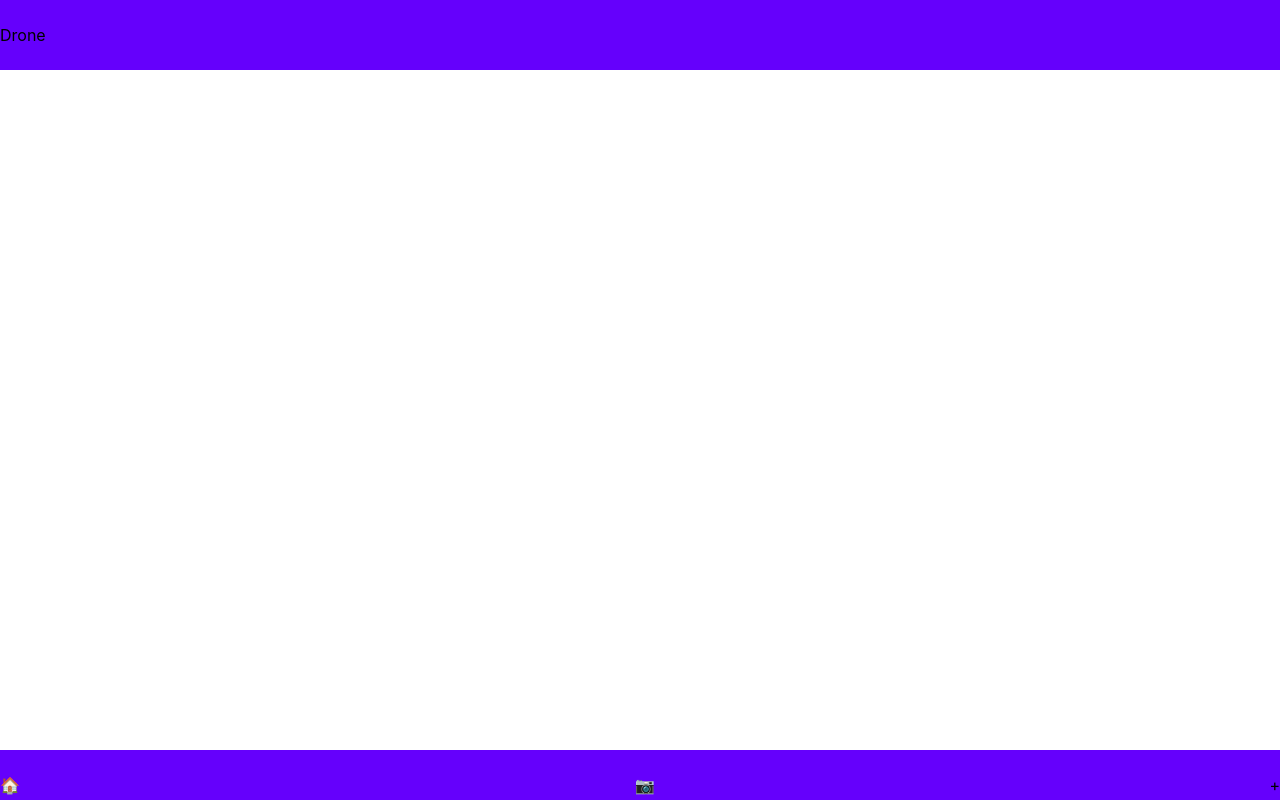
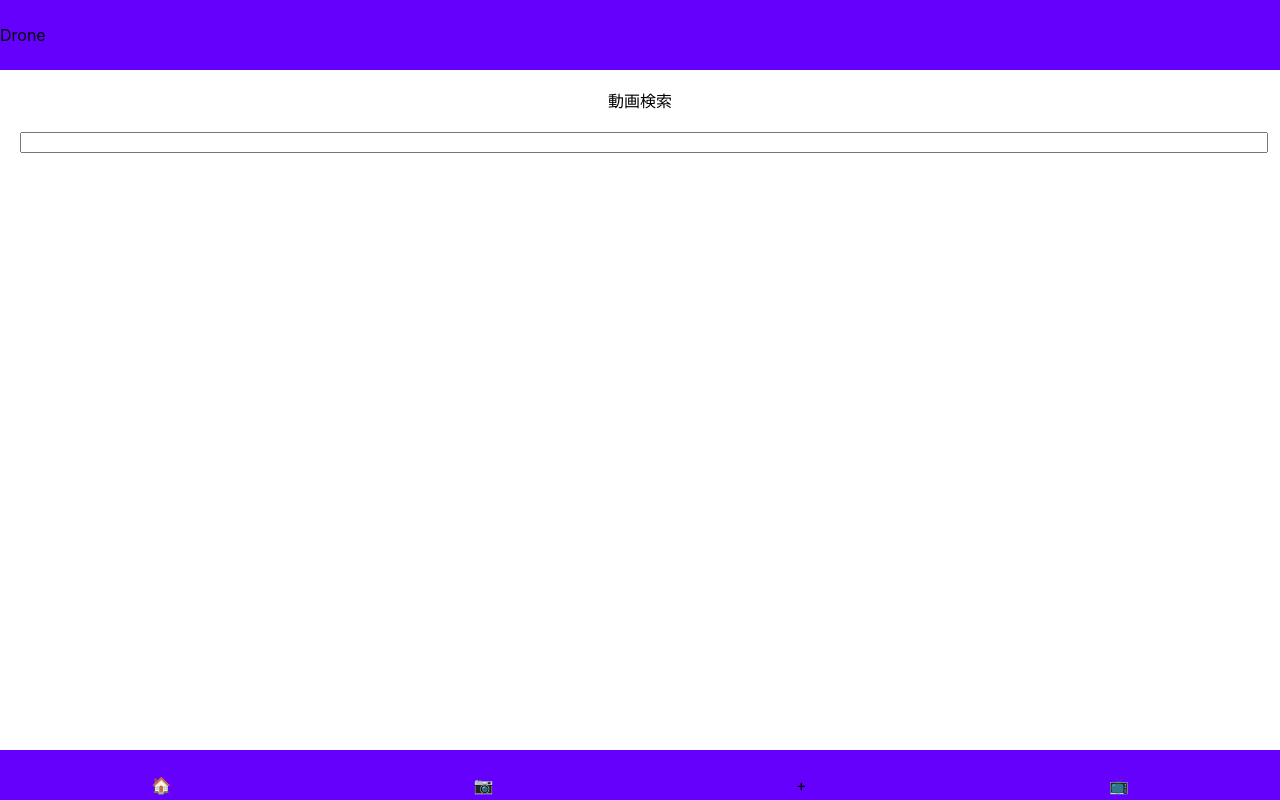
Before and after one commit to Rikuto-hub/React_Rails_Api, a React (Create React App) app in the folder front/: page /movies in a window 1280 px wide. Built offline with nearby package versions, Linux system fonts and the light colour scheme.

Commit message:
youtube apiにて動画情報の取得に成功

```diff
--- a/front/src/App.jsx
+++ b/front/src/App.jsx
@@ -6,6 +6,7 @@ import Footer from './components/Footer';
 import Top from './components/Top';
 import articleCreate from './components/ArticleNew';
 import Search from './components/Search';
+import Movies from './components/Movies'
 
 const App = () =>{
   return(
@@ -16,6 +17,7 @@ const App = () =>{
           <Route path="/" exact component={Top} />
           <Route path="/article/create/" exact component={articleCreate} />
           <Route path="/search" exact component={Search} />
+          <Route path="/movies" exact component={Movies} />
         </Switch>
       </div>
       <Footer />
--- a/front/src/components/Footer.jsx
+++ b/front/src/components/Footer.jsx
@@ -20,6 +20,11 @@ const Footer = () => {
           +
         </Link>
       </div>
+      <div>
+        <Link to="/movies">
+          📺
+        </Link>
+      </div>
     </footer>
   )
 }
--- /dev/null
+++ b/front/src/components/Movies.jsx
@@ -0,0 +1,43 @@
+import React, {useState} from 'react';
+import axios from 'axios';
+
+const Movies = () => {
+
+  const[word, setWord] = useState('');
+  const[movies,setMovies] = useState([])
+
+  const onSearchSubmit= (event) =>{
+    event.preventDefault()
+    const onWordSubmit = async(word) => {
+      try {
+        const params = {
+          key: process.env.REACT_APP_YOUTUBE_API_KEY,
+          q:  word,
+          type: "video",
+          maxResults: "5"
+        };
+        const response = await axios.get("https://www.googleapis.com/youtube/v3/search",{params})
+        console.log(response)
+        setMovies(response.data.kind)
+        if(response.data.items===0){
+          window.alert("動画はありません")
+        }
+      } catch (error) {
+        window.alert("動画の取得に失敗")
+      }
+    }
+    onWordSubmit(word)
+  }
+  https://www.googleapis.com/youtube/v3/search?type=video&part=snippet&q=${keyword}&maxResults=3&key=${YOUTUBE_API_KEY}
+  return(
+    <>
+      <form onSubmit={onSearchSubmit} className='search'>
+        <label htmlFor="">動画検索</label>
+        <input type="text" value={word} onChange={(event)=>{setWord(event.target.value)}}/>
+      </form>
+    </>
+  )
+
+}
+
+export default Movies;
--- a/front/src/styles/Footer.css
+++ b/front/src/styles/Footer.css
@@ -6,5 +6,5 @@ footer{
   position: fixed;
   top: 750px;
   display: flex;
-  justify-content: space-between;
+  justify-content: space-around;
 }
```
